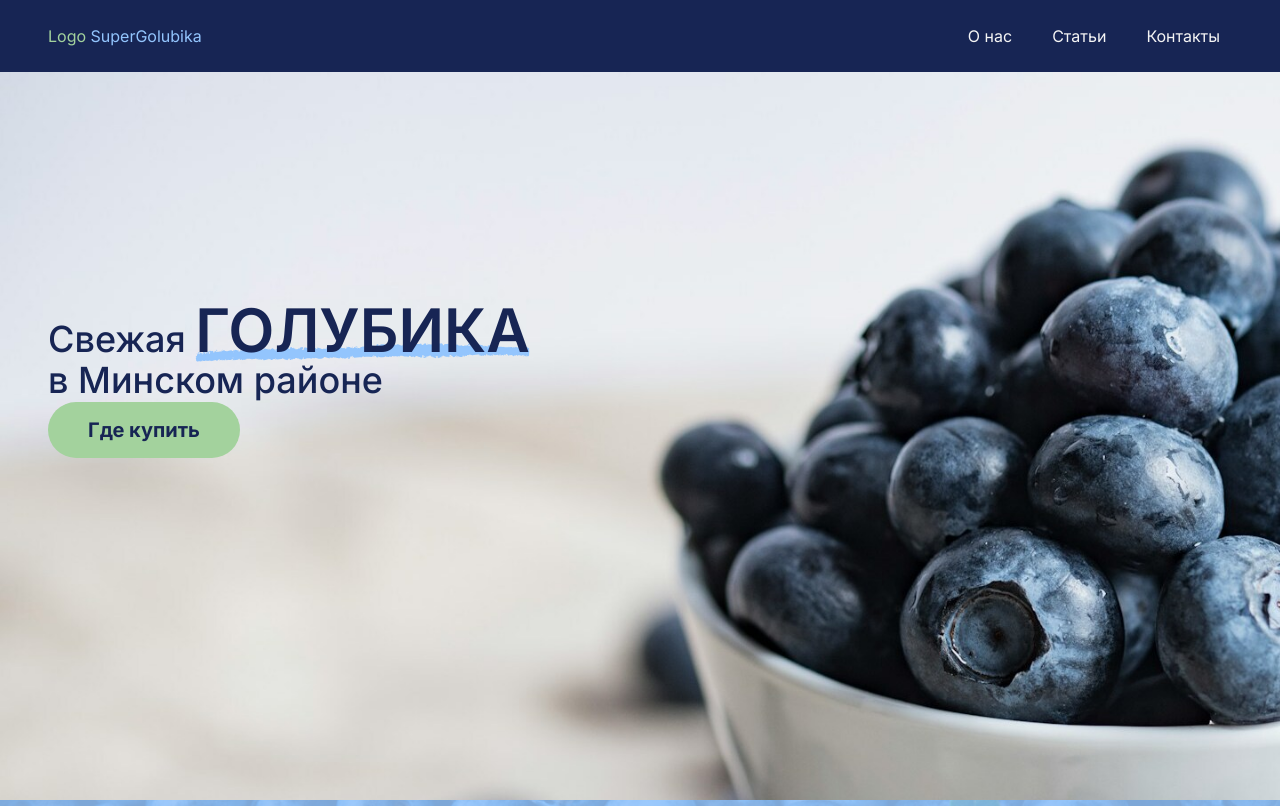
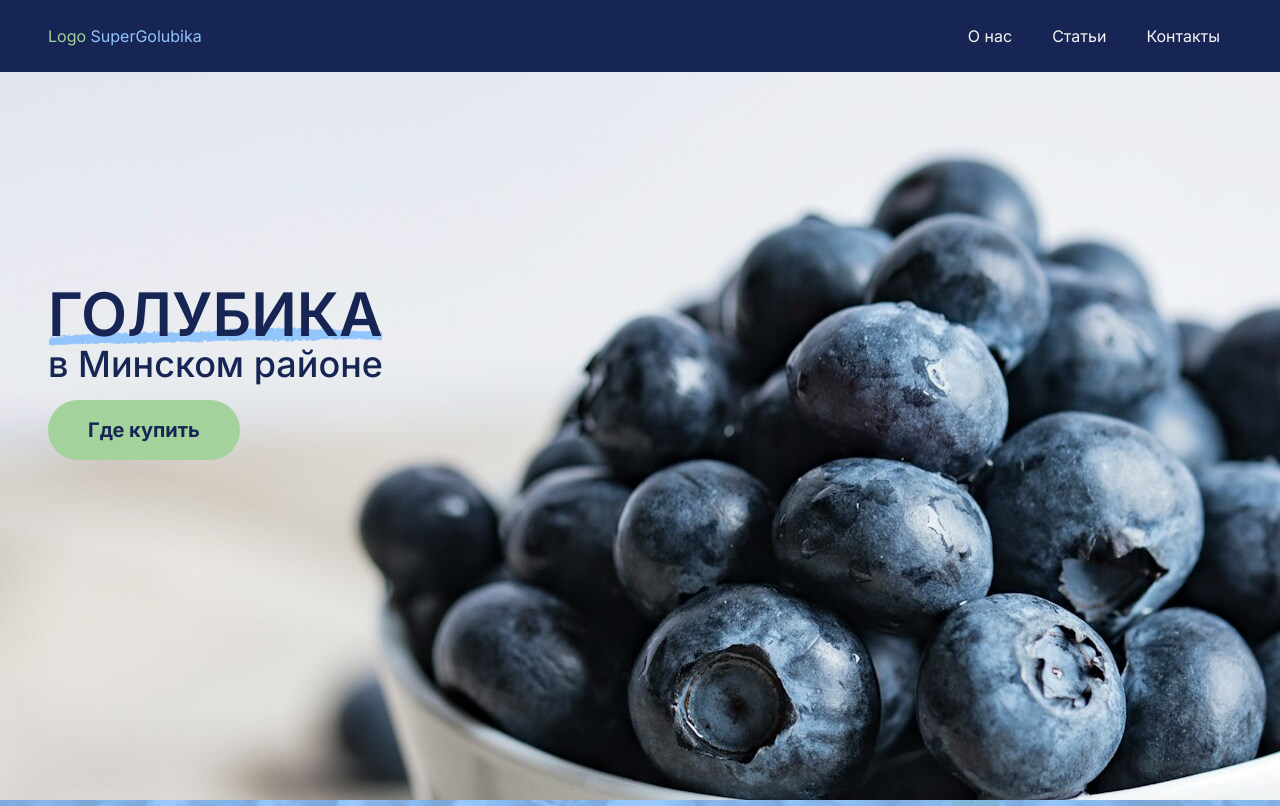
Before and after one commit to avshir/supergolubika, a React (Vite) app: page / in a window 1280 px wide. Shown: the top 806 px of the page. Built offline with nearby package versions, Linux system fonts and the light colour scheme.

Commit message:
fix: update HomePage

```diff
--- a/src/routes/HomePage.tsx
+++ b/src/routes/HomePage.tsx
@@ -6,7 +6,11 @@ import { BgFixedSection } from "../components/sections/BgFixedSection";
 import { BgImgSection } from "../components/sections/BgImgSection";
 // import { BannerSection } from "../components/sections/BannerSection";
 
-import { MarkCloseFillIcon, PointIcon } from "../components/Icons";
+import {
+  MarkCloseFillIcon,
+  PointIcon,
+  UnderlineIcon,
+} from "../components/Icons";
 import {
   bg_main_sreen_golubika_IMG,
   golubika4_1_PNG,
@@ -22,43 +26,35 @@ const address = contacts[0];
 export const HomePage = () => {
   return (
     <ContainerMain className="py-0 sm:py-0 lg:py-0">
-      {/* <section className="h-[80vh] bg-cover bg-no-repeat bg-left-top bg-[url('./assets/images/joanna-kosinska-4qujjbj3srs-unsplash_1920-1282.jpg')]">
-        <Container className="py-20 sm:px-32">
-          <h1 className="text-gray-600 font-semibold max-w-md text-left text-6xl">
-            Cвежая&nbsp;<span className="text-primary">голубика</span>{" "}
-            в&nbsp;Минском районе в семейном хозяйстве
-          </h1>
-        </Container>
-      </section> */}
       <section
         id="main-screen"
-        className="h-[calc(100vh-72px)] relative overflow-hidden flex items-center"
+        className="h-[calc(100vh-72px)] relative overflow-hidden flex items-start pt-16 sm:pt-0 sm:items-center bg-[#E5EAF0]"
       >
-        <div className="absolute -z-10 -right-[80%] md:-right-2/3 lg:-right-1/2 xl:-right-1/3 2xl:right-0 2xl:left-0 top-0">
+        <div className="absolute bottom-0 -right-[30%] -left-[30%] sm:top-0 sm:-right-1/2 md:-right-1/3 lg:-right-1/4 2xl:inset-0">
           <img src={bg_main_sreen_golubika_IMG} alt="ягоды голубики" />
         </div>
-        {/* py-20 sm:px-32 */}
-        <Container>
-          <div className="mb-20 xl:mb-[8rem] 2xl:mb-[20rem]">
-            <h1 className="font-medium max-w-md text-left text-2xl md:text-3xl lg:text-4xl mb-4 relative leading-relaxed">
-              <span className="2xl:hidden">Cвежая&nbsp;</span>
+        <Container className="relative w-auto sm:w-full">
+          <div className="max-w-md mb-20 xl:mb-[8rem] 2xl:mb-[20rem]">
+            <h1 className="font-medium text-center sm:text-left text-2xl md:text-3xl lg:text-4xl mb-4 relative leading-relaxed">
+              <span className="max-sm:hidden xl:hidden">Cвежая&nbsp;</span>
               <span className="h2-text-span text-primary font-semibold text-3xl md:text-4xl lg:text-5xl xl:text-6xl uppercase relative">
                 голубика
-                {/* <UnderlineIcon className="absolute -left-2 -bottom-5 w-[14rem] fill-green-300" /> */}
               </span>
               <br />
               <span>в&nbsp;Минском районе</span>
             </h1>
-            <ButtonLink color="green" size="xl" href="/contact">
-              Где купить
-            </ButtonLink>
+            <div className="flex justify-center sm:justify-start">
+              <ButtonLink color="green" size="xl" href="/contact">
+                Где купить
+              </ButtonLink>
+            </div>
           </div>
         </Container>
       </section>
       {/* about-section */}
       <BgImgSection bgOverlayColorClassName="bg-accent/85">
         <Container className="max-w-md md:max-w-3xl">
-          <h2>О нас</h2>
+          <h2>О нас </h2>
           <p className="text-primary">
             <span className="text-primary font-semibold text-xl md:text-2xl ">
               SuperGolubika
@@ -193,7 +189,10 @@ export const HomePage = () => {
         <Container>
           <h2 className="text-accent">
             Что говорят покупатели о нашей{" "}
-            <span className="h2-text-span">голубике</span>
+            <span className="relative">
+              голубике{" "}
+              <UnderlineIcon className="absolute left-0 -bottom-5 w-full fill-accent-green" />
+            </span>
           </h2>
           <ul className="pt-4 md:pt-8 lg:pt-12 lg:max-w-5xl mx-auto grid grid-cols-1 gap-8 lg:gap-12 lg:grid-cols-3 ">
             {testimonials &&
```
